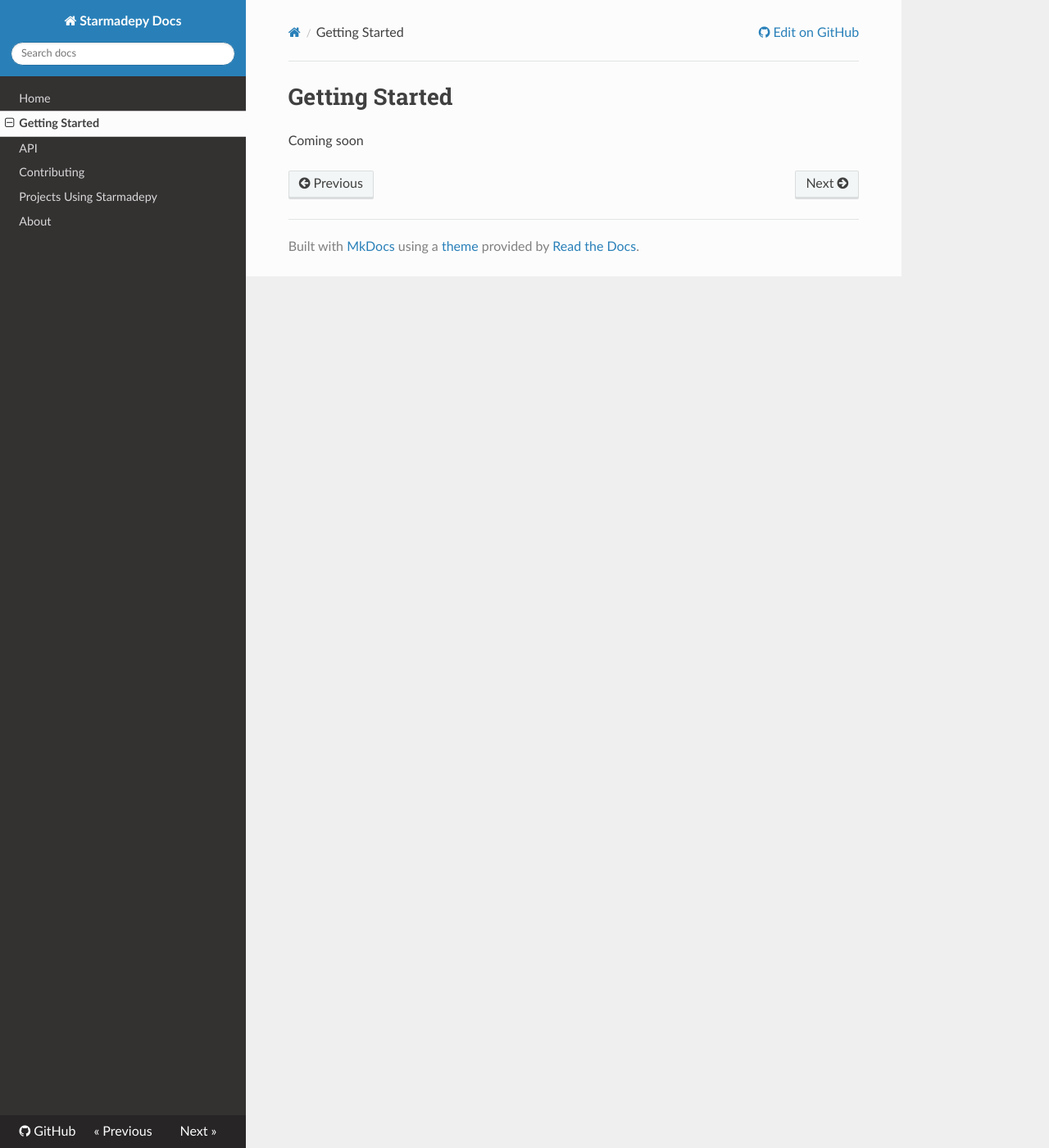
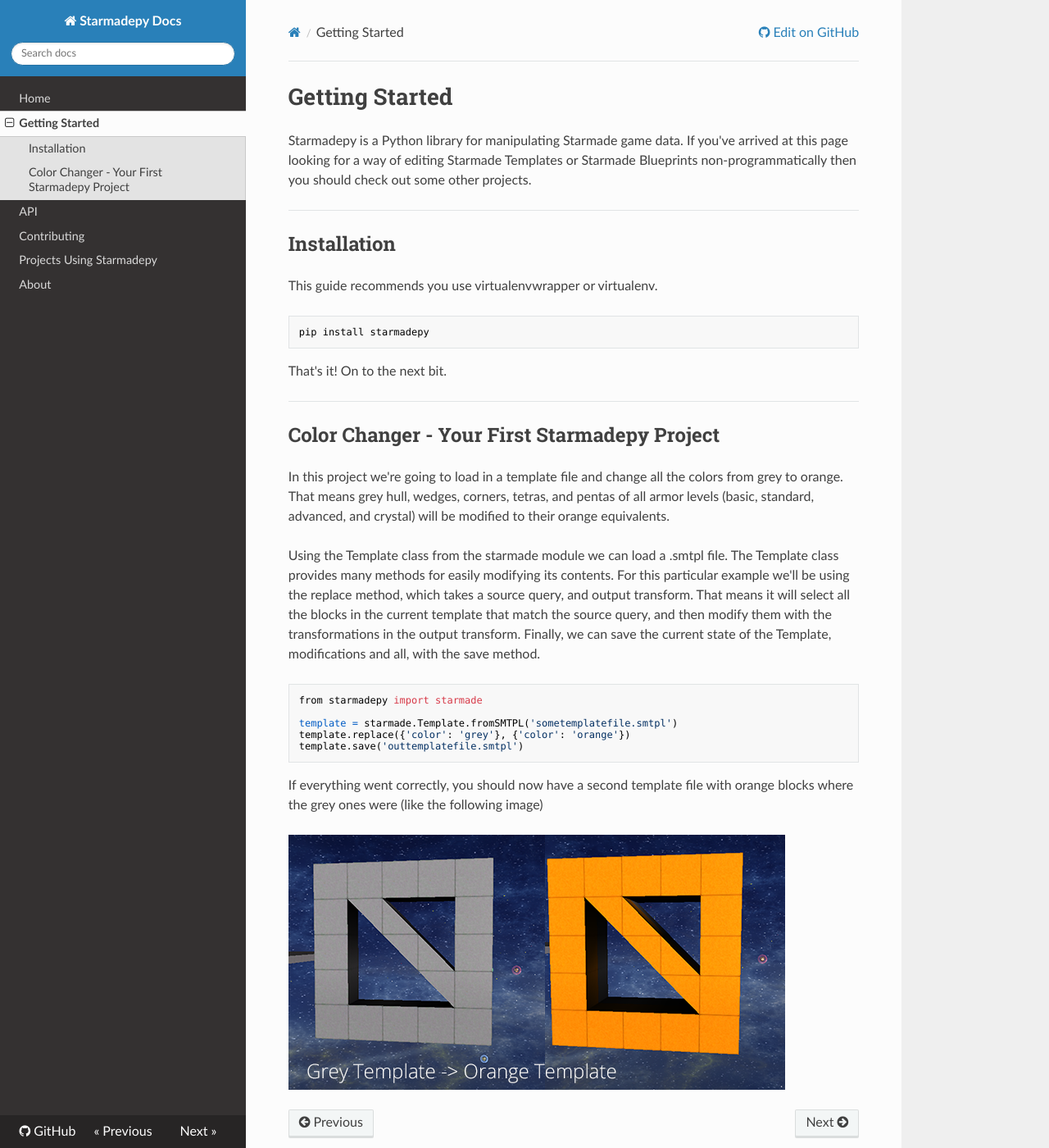
Before and after one commit to DerekRies/starmadepy, an MkDocs documentation site: the page built from docs/getting-started.md, in a window 1280 px wide and 1400 px high. Shown: the whole window at 82% size. Built offline with MkDocs 1.6.1, drawn with Linux system fonts in a browser that asks for light colours; nearby versions of some CDN libraries; old or Windows-style settings are respelled for this version of MkDocs.

Commit message:
updated docs, closes #13

```diff
--- a/docs/getting-started.md
+++ b/docs/getting-started.md
@@ -1,3 +1,31 @@
 # Getting Started
 
-Coming soon
+Starmadepy is a Python library for manipulating Starmade game data. If you've arrived at this page looking for a way of editing Starmade Templates or Starmade Blueprints non-programmatically then you should check out some other projects.
+
+- - -
+
+Installation
+---------------
+This guide recommends you use virtualenvwrapper or virtualenv.
+
+    pip install starmadepy
+
+That's it! On to the next bit.
+
+- - -
+
+Color Changer - Your First Starmadepy Project
+--------------
+In this project we're going to load in a template file and change all the colors from grey to orange. That means grey hull, wedges, corners, tetras, and pentas of all armor levels (basic, standard, advanced, and crystal) will be modified to their orange equivalents.
+
+Using the Template class from the starmade module we can load a .smtpl file. The Template class provides many methods for easily modifying its contents. For this particular example we'll be using the replace method, which takes a source query, and output transform. That means it will select all the blocks in the current template that match the source query, and then modify them with the transformations in the output transform. Finally, we can save the current state of the Template, modifications and all, with the save method.
+
+    from starmadepy import starmade
+
+    template = starmade.Template.fromSMTPL('sometemplatefile.smtpl')
+    template.replace({'color': 'grey'}, {'color': 'orange'})
+    template.save('outtemplatefile.smtpl')
+
+If everything went correctly, you should now have a second template file with orange blocks where the grey ones were (like the following image)
+
+![template modification](img/tutorial1.png)
```
Also changed, not shown: README.MD (+7 -2 lines), docs/index.md (+4 -2 lines), docs/img/tutorial1.png (added).
